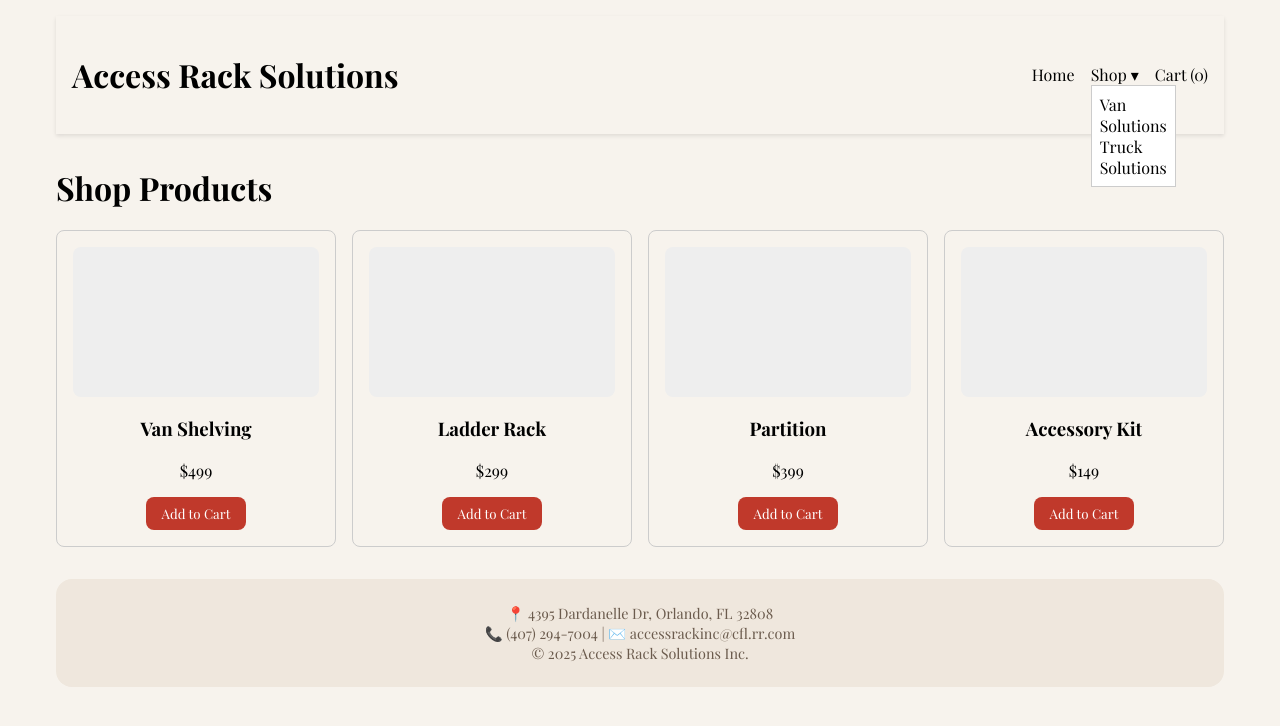
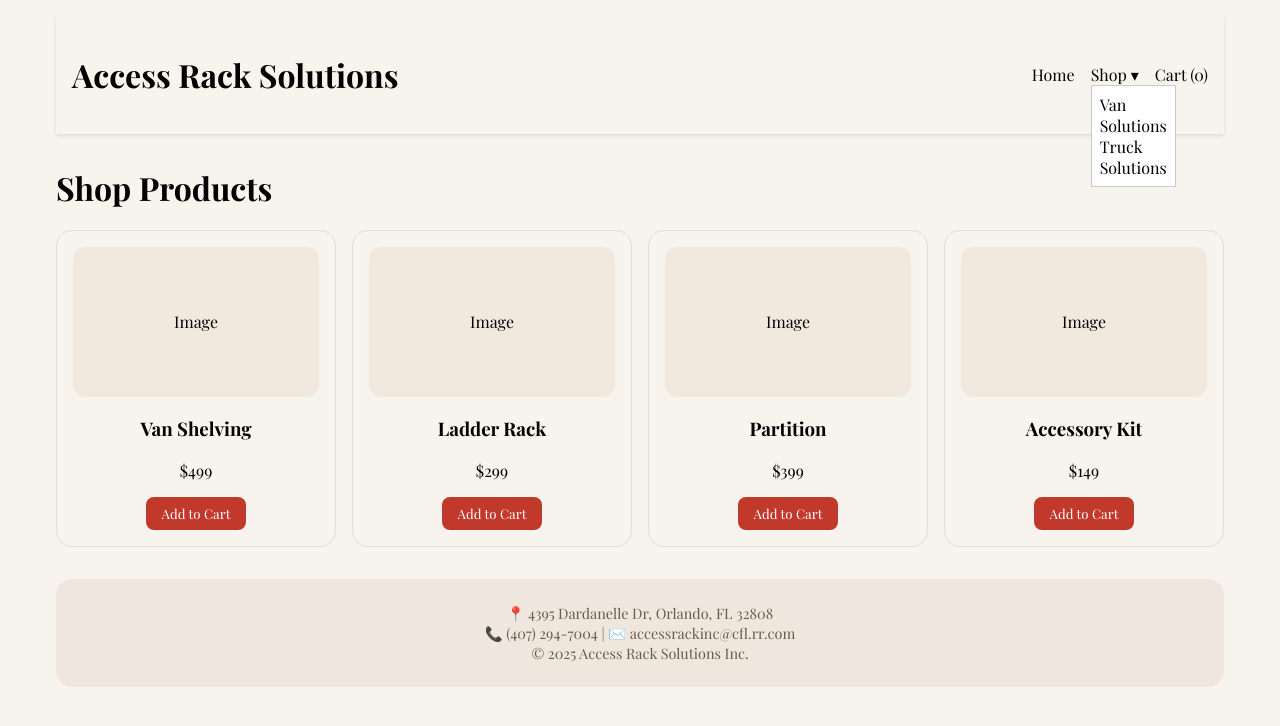
Before and after one commit to dev-verde1071/website, a Next.js app: page /shop in a window 1280 px wide. Shown: the top 726 px of the page. Built offline with nearby package versions, Linux system fonts and the light colour scheme.

Commit message:
Update ProductCard.js

```diff
--- a/components/ProductCard.js
+++ b/components/ProductCard.js
@@ -1,22 +1,10 @@
 "use client";
 export default function ProductCard({ product, addToCart }) {
   return (
-    <div
-      style={{
-        border: "1px solid #ccc",
-        borderRadius: "0.5rem",
-        padding: "1rem",
-        textAlign: "center"
-      }}
-    >
-      <div
-        style={{
-          background: "#eee",
-          height: "150px",
-          marginBottom: "1rem",
-          borderRadius: "0.5rem"
-        }}
-      />
+    <div style={{ border: "1px solid #E6DCCD", borderRadius: "1rem", padding: "1rem", textAlign: "center" }}>
+      <div style={{ background: "#F1E9DE", height: "150px", borderRadius: "0.75rem", marginBottom: "0.75rem" }}>
+        <span style={{ lineHeight: "150px" }}>Image</span>
+      </div>
       <h3>{product.name}</h3>
       <p>${product.price}</p>
       <button
@@ -25,8 +13,8 @@ export default function ProductCard({ product, addToCart }) {
           background: "#C0392B",
           color: "#fff",
           padding: "0.5rem 1rem",
+          borderRadius: "0.5rem",
           border: "none",
-          borderRadius: "0.5rem",
           cursor: "pointer"
         }}
       >
```
